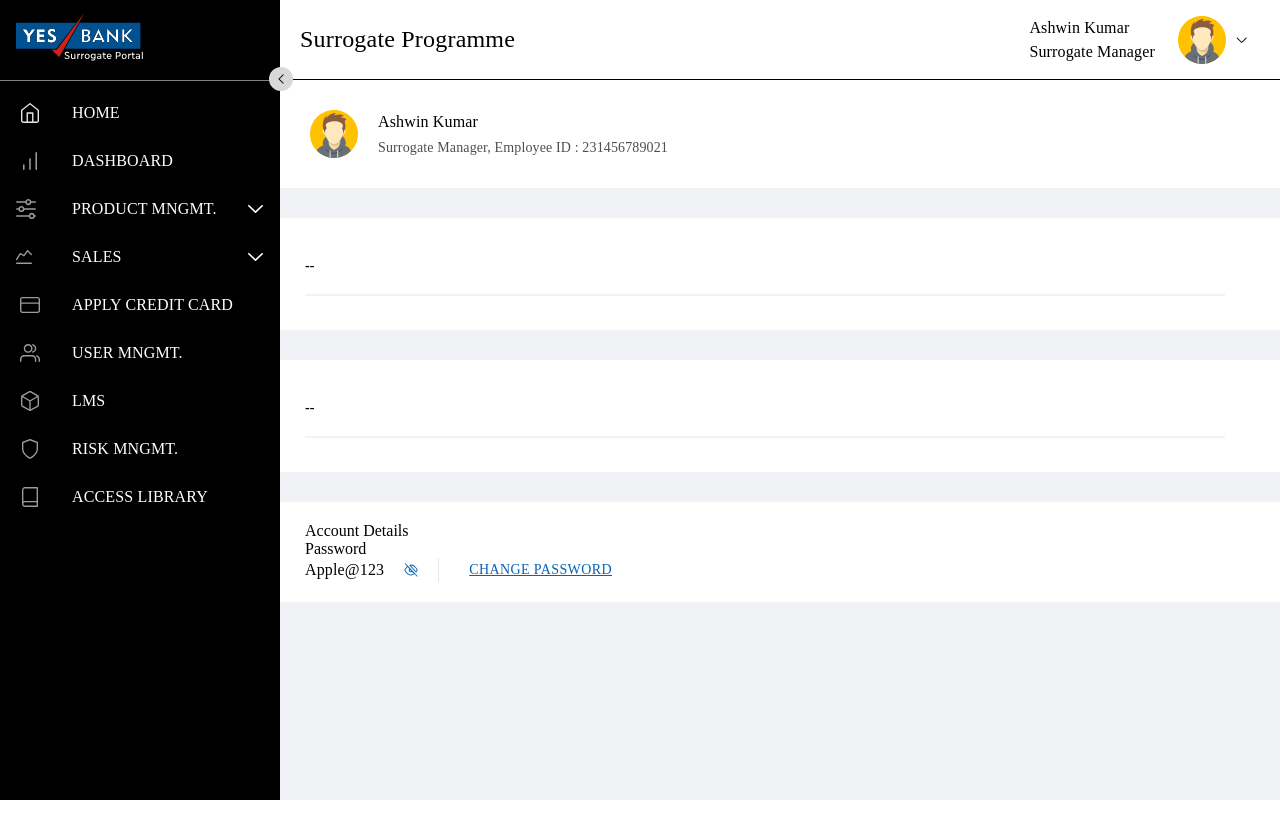
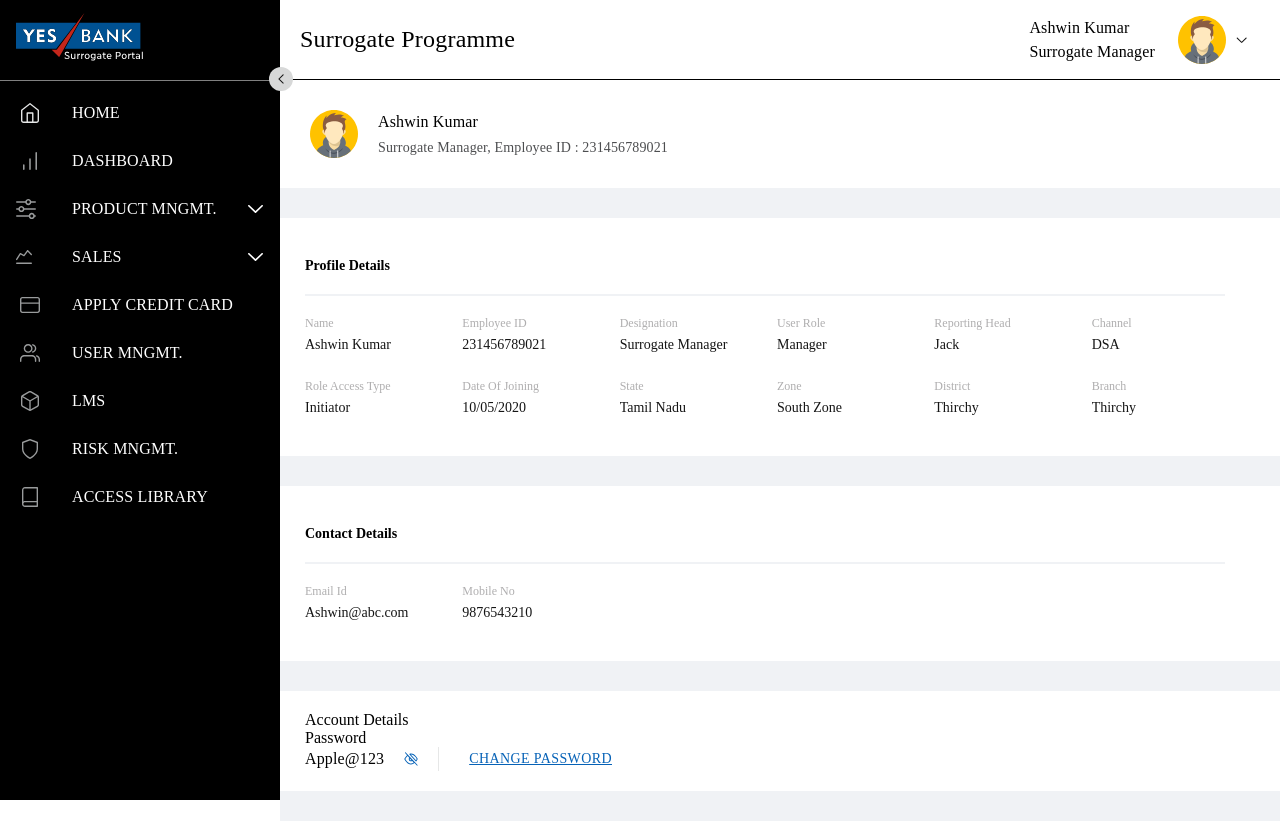
Before and after one commit to Vinith253/surrogate_fe_react, a React (Create React App) app: page /profile in a window 1280 px wide. Before the commit the page ends 800 px from the top, so only its background shows below. Built offline with nearby package versions, Linux system fonts and the light colour scheme; a web font is replaced by a local one.

Commit message:
latest changes on sales report

```diff
--- a/src/components/commonComponent/DetailsCard/index.tsx
+++ b/src/components/commonComponent/DetailsCard/index.tsx
@@ -2,14 +2,28 @@ import React from 'react';
 import './style.scss';
 import { Grid } from '@mui/material';
 
-function DetailsCard(data: any, gridColumn: number) {
-  const record = data ?? {};
+type Props = {
+  data: {
+    title: string;
+    details: Array<object>;
+  };
+  gridColumn: number;
+};
+
+function DetailsCard({ data, gridColumn }: Props) {
+  const record = data ?? ({} as any);
+
   return (
     <div className="details-card-container">
+      {Object.keys(record).length > 0 ? (
         <div className="details-card-inner-container">
           <div className="header">{record?.title || '--'}</div>
           <div className="underline"></div>
-        <Grid container rowSpacing={2} columnSpacing={{ xs: 1, sm: 2, md: 3 }}>
+          <Grid
+            container
+            rowSpacing={2}
+            columnSpacing={{ xs: 1, sm: 2, md: 3 }}
+          >
             {record?.details?.map((eachItem: any, index: number) => {
               return (
                 <Grid item xs={gridColumn} key={index}>
@@ -22,6 +36,9 @@ function DetailsCard(data: any, gridColumn: number) {
             })}
           </Grid>
         </div>
+      ) : (
+        <div className="no-data-container">No Data</div>
+      )}
     </div>
   );
 }
--- a/src/components/commonComponent/DetailsCard/style.scss
+++ b/src/components/commonComponent/DetailsCard/style.scss
@@ -2,6 +2,7 @@
   background-color: #ffffff;
   border-radius: 5px;
   margin: 10px 0px;
+
   .details-card-inner-container {
     padding: 20px 25px;
     width: 97%;
@@ -31,4 +32,10 @@
       font-weight: 500;
     }
   }
+
+  .no-data-container {
+    padding: 20px 25px;
+    width: 97%;
+    text-align: center;
+  }
 }
--- a/src/pages/sales/salesReport/index.tsx
+++ b/src/pages/sales/salesReport/index.tsx
@@ -8,12 +8,9 @@ import {
 } from './../dashboard/dashboard.const';
 import SelectDropdown from '../../../components/commonComponent/CheckboxSelectDropdown';
 import { salesReportFilterDropdown } from './salesReport.const';
-import ReportDetails from './../salesReport/reportDetails';
 
 function SalesReportList() {
-  console.log('salesReportFilterDropdown', salesReportFilterDropdown);
   return (
-    // <ReportDetails />
     <div className="sales-report-list">
       <div className="filters-container">
         <SelectDropdown data={salesReportFilterDropdown} />
```
Lines whose indentation alone changed are shown as unchanged.
